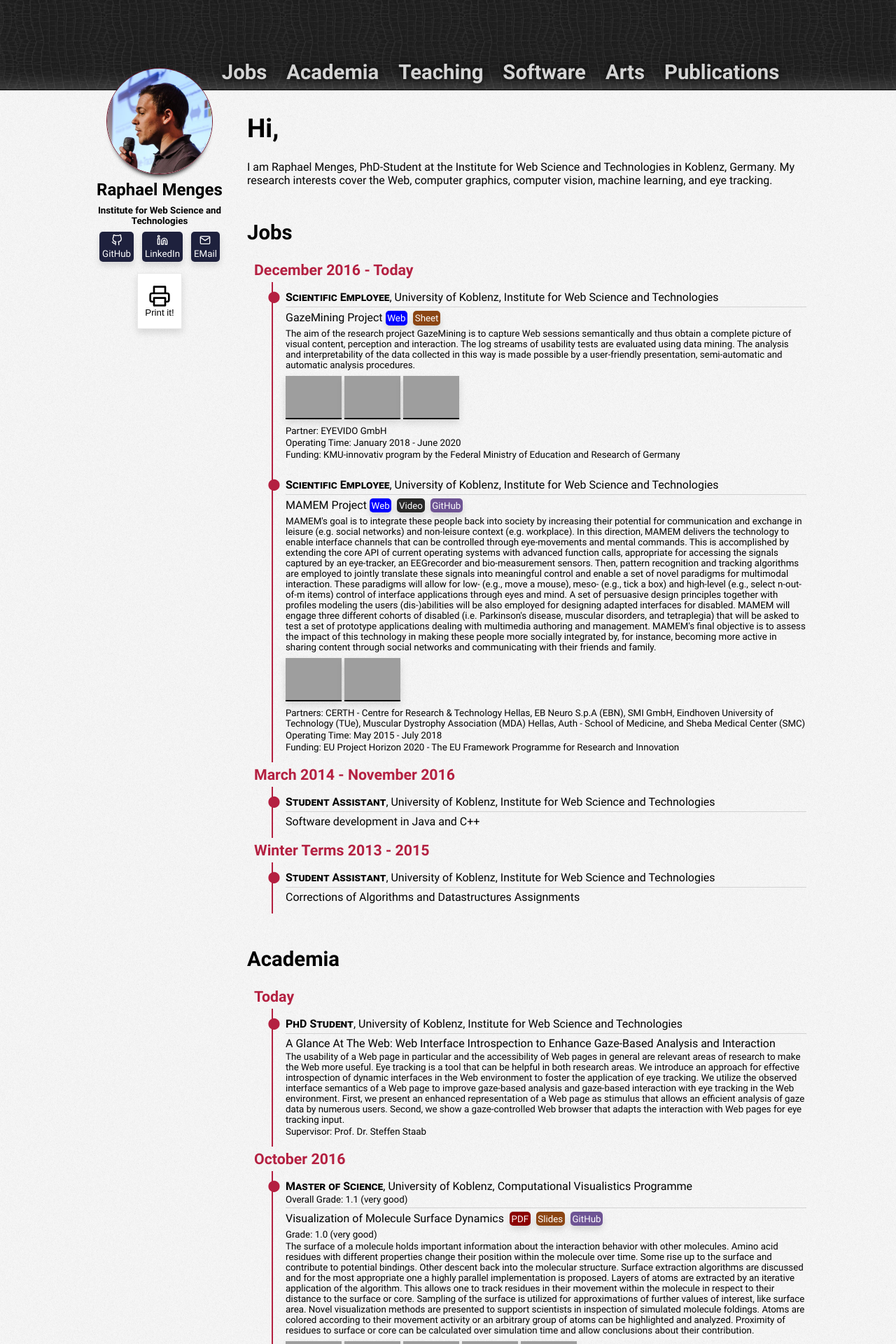
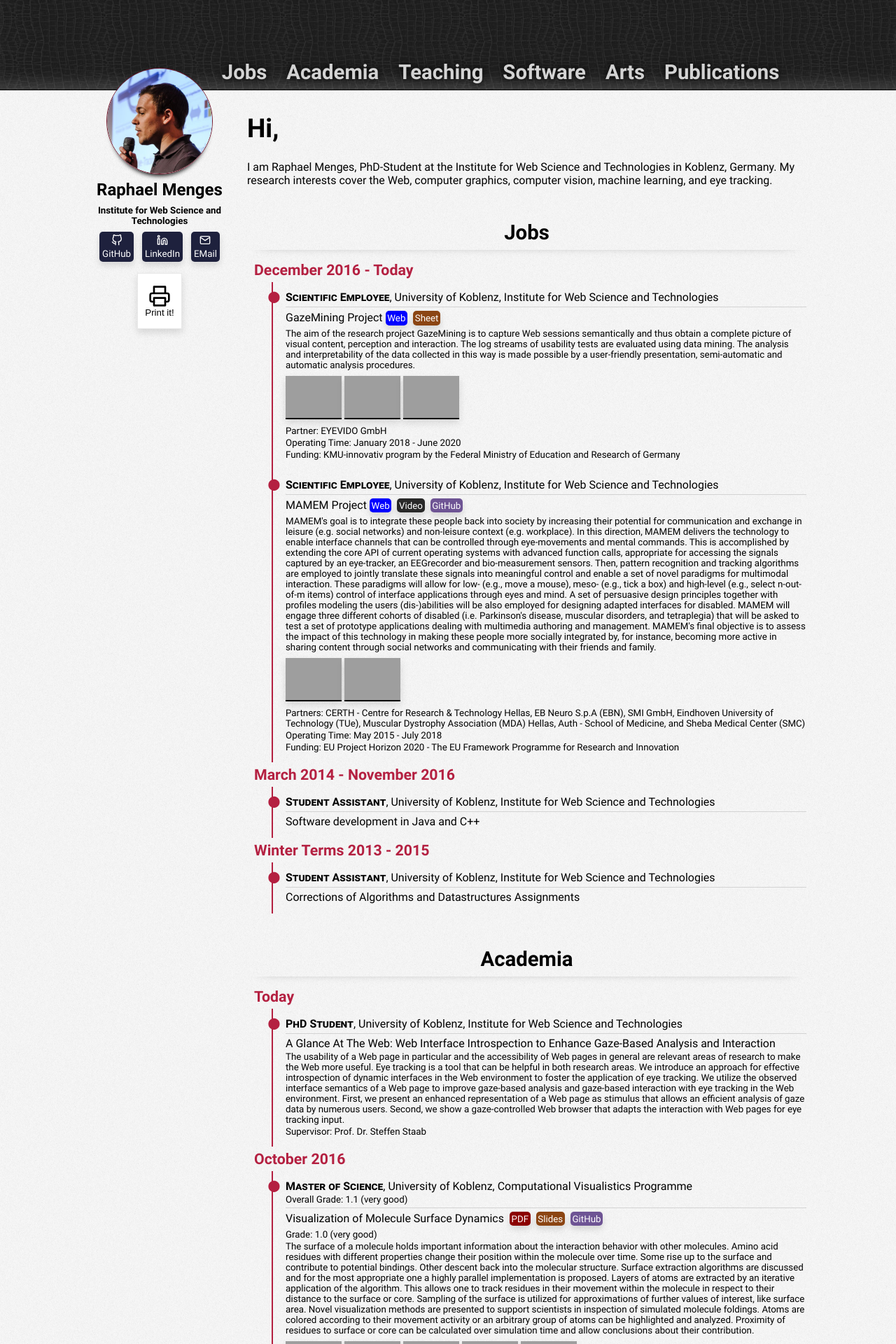
Before and after one commit to raphaelmenges/raphaelmenges.github.io, a Jekyll site: the page built from index.html, in a window 1280 px wide. Shown: the top 1920 px of the page at 70% size. Built offline with Jekyll 4.4.1, drawn with Linux system fonts in a browser that asks for light colours; grey boxes are pictures that could not be loaded.

Commit message:
Working on heading style.

```diff
--- a/_includes/scroll-top.html
+++ b/_includes/scroll-top.html
@@ -1,4 +1,4 @@
-<button onclick='topFunction()' id='scroll-top' title='To Top'/>
+<button onclick='topFunction()' id='scroll-top' title='to top'/>
 
 <script  type='text/javascript'>
 
--- a/css/global.css
+++ b/css/global.css
@@ -52,17 +52,18 @@ h2 {
 	padding: 0;
 	padding-top: 0.5rem;
 	padding-bottom: 0.5rem;
-	transition: background-color .2s linear, box-shadow .2s linear, padding-left .5s ease-out, opacity .5s linear;
+	transition: background-color .2s linear, box-shadow .2s linear, opacity .5s linear;
 	box-sizing: border-box;
 	margin: 0;
 	margin-top: 2.5rem;
 	margin-bottom: 1rem;
+	text-align: center;
+	box-shadow: 0 6px 20px -20px black;
 }
 
 .h2-sticky {
-	background-color: #1e213d;
-	padding-left: 3.5rem;
-	color: white;
+	background-color: white;
+	color: black;
 	box-shadow: 0px 5px 10px rgba(0,0,0,0.125);
 	border-bottom-left-radius: 5px;
 	border-bottom-right-radius: 5px;
```
Also changed, not shown: assets/icons/feather/archive.svg, assets/icons/feather/book-open.svg, assets/icons/feather/briefcase.svg, assets/icons/feather/image.svg, assets/icons/feather/server.svg, assets/icons/feather/users.svg.
